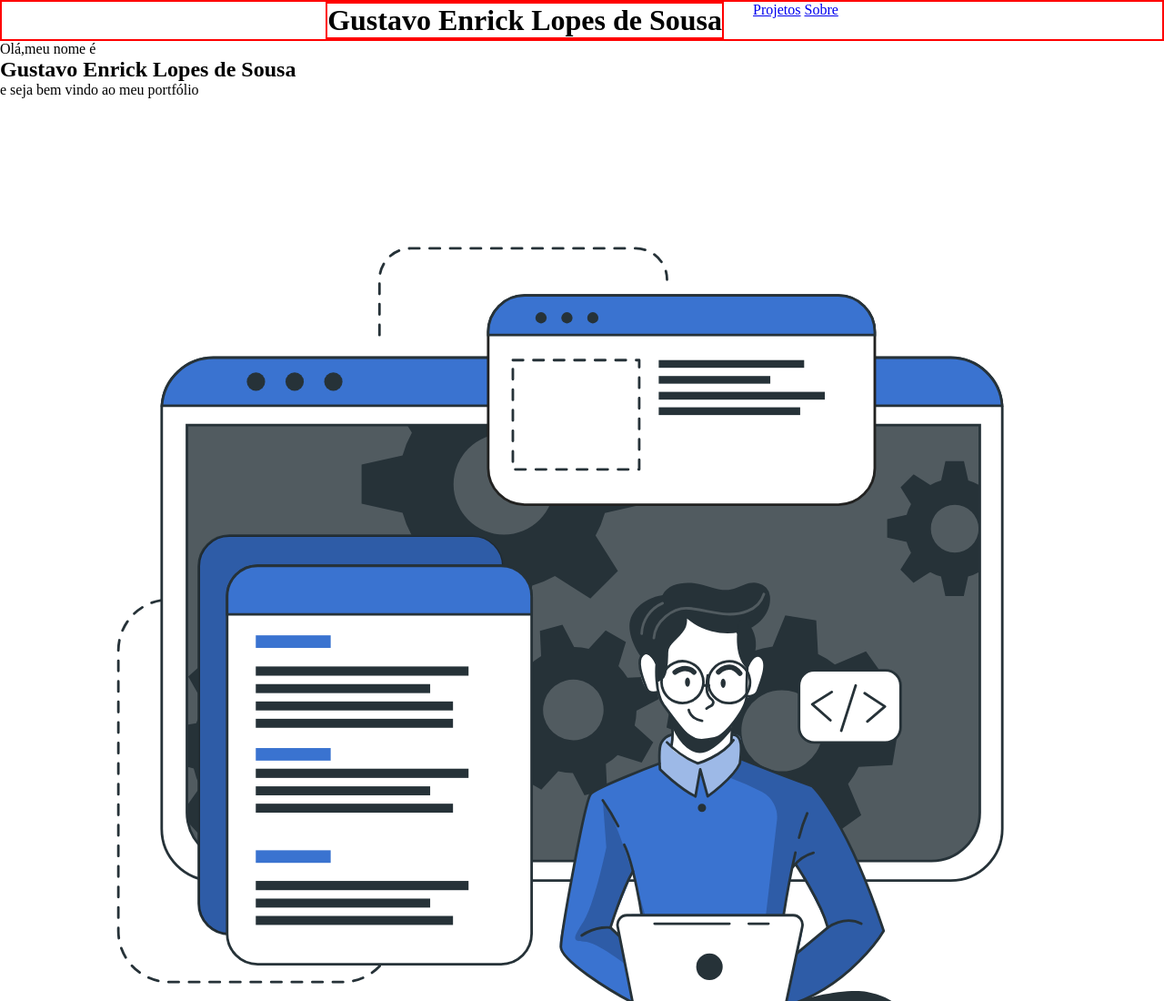
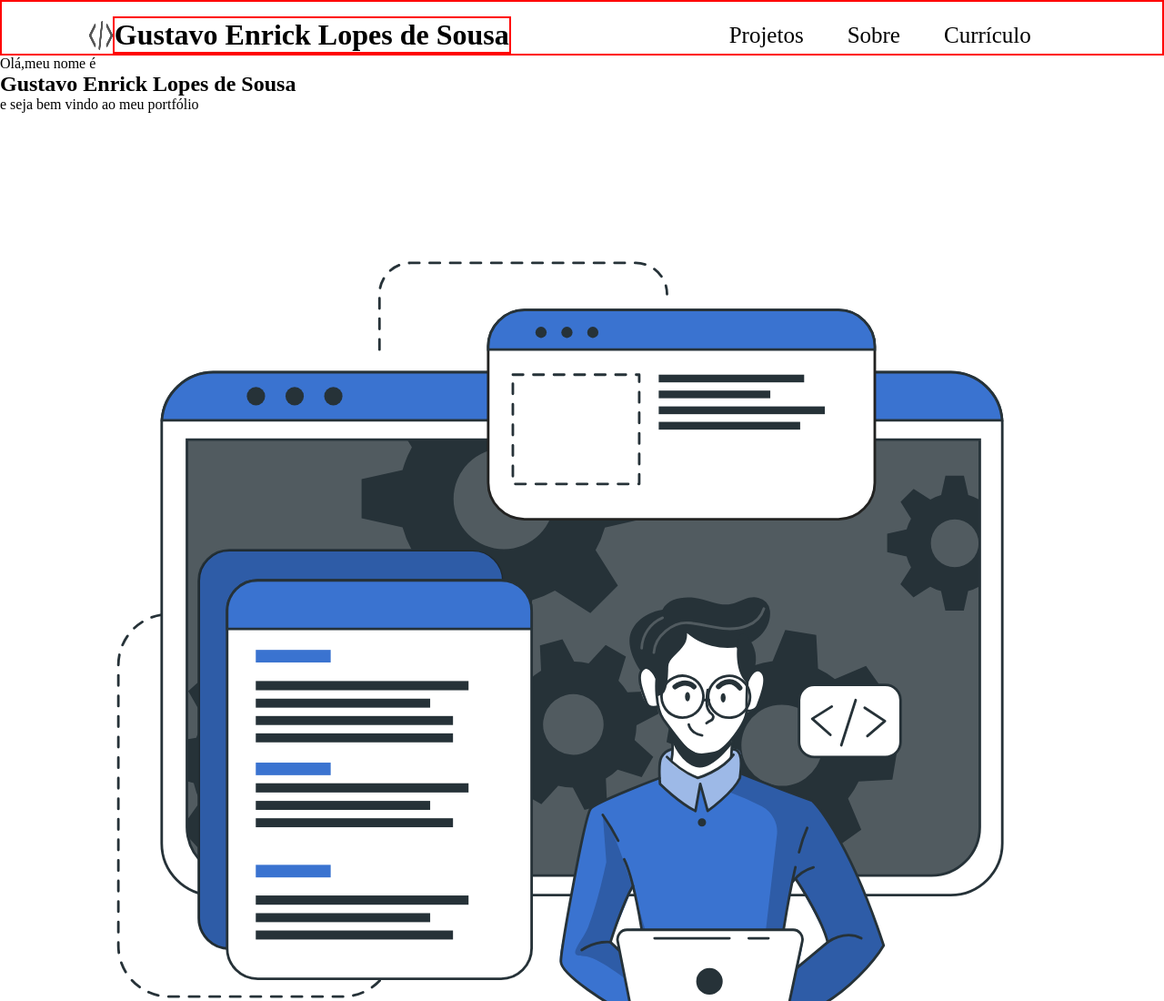
Before and after one commit to Gustavo-Enrick/repositorio, a plain HTML site: page index.html in a window 1280 px wide. Shown: the top 1100 px of the page at 91% size. Drawn offline with Linux system fonts and the light colour scheme.

Commit message:
Update files

```diff
--- a/index.html
+++ b/index.html
@@ -9,10 +9,12 @@
 </head>
 <body>
     <header>
+        <img src="./img/code-1970468_1280.png" alt="barra entre os sinais de maior e igual">
         <h1>Gustavo Enrick Lopes de Sousa</h1>
         <nav>
             <a href="./nav/projetos/projetos.html">Projetos</a>
             <a href="./nav/sobre/sobre.html">Sobre</a>
+            <a href="./img/Currículo.pdf" download="Currículo Gustavo">Currículo</a>
         </nav>
     </header>
     <main>
@@ -27,8 +29,8 @@
     </main>
     <footer>
         <ul>
-            <li><a href="https://www.linkedin.com/in/gustavo-enrick-lopes-de-sousa/"><img src="./img/linkedin-3000959_1280.png" alt="Linkedin logo"></a></li>
-            <li><a href="https://github.com/Gustavo-Enrick?tab=repositories"><img src="./img/logo-2582757_1280.png" alt="GitHub logo"></a></li>
+            <li><a href="https://www.linkedin.com/in/gustavo-enrick-lopes-de-sousa/" target="_blank"><img src="./img/linkedin-3000959_1280.png" alt="Linkedin logo"></a></li>
+            <li><a href="https://github.com/Gustavo-Enrick?tab=repositories" target="_blank"><img src="./img/logo-2582757_1280.png" alt="GitHub logo"></a></li>
         </ul>
     </footer>
 </body>
--- a/style.css
+++ b/style.css
@@ -10,10 +10,29 @@ header{
     display: flex;
     flex-direction: row;
     justify-content: center;
+    align-items: center;
+    border: 2px solid red;
+    padding-top: 1rem;
+}
+
+header > h1{
+    margin-right: 15rem;
     border: 2px solid red;
 }
 
-header > h1{
-    margin-right: 2rem;
-    border: 2px solid red;
+header > img{
+    width: 2vw;
+    height: 4vh;
 }
+
+header > nav{
+    display: flex;
+    align-items: center;
+}
+
+header > nav > a{
+    text-decoration: none;
+    color: black;
+    font-size: 25px;
+    margin-right: 3rem;
+}
```
Also changed, not shown: img/code-1970468_1280.png (added), 1 other file.
